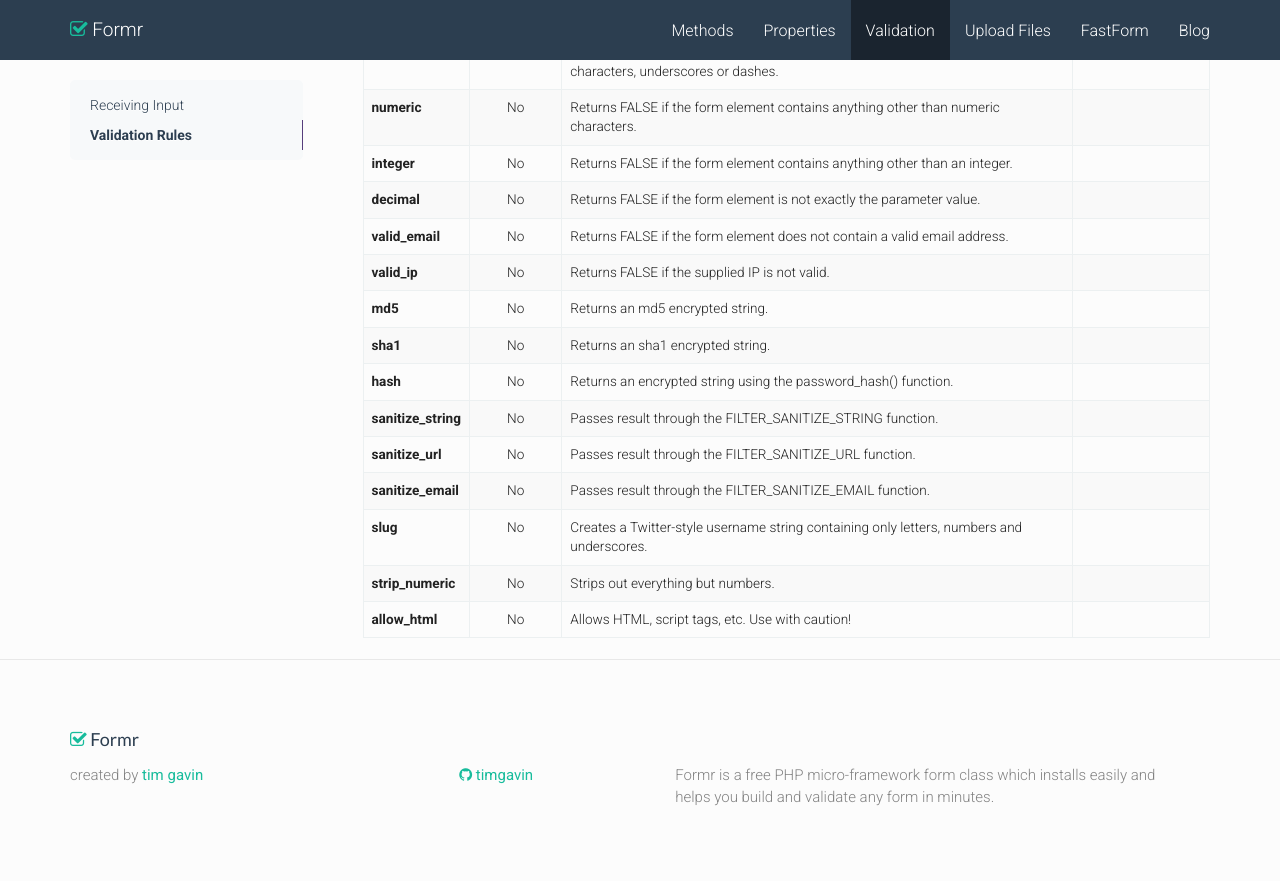
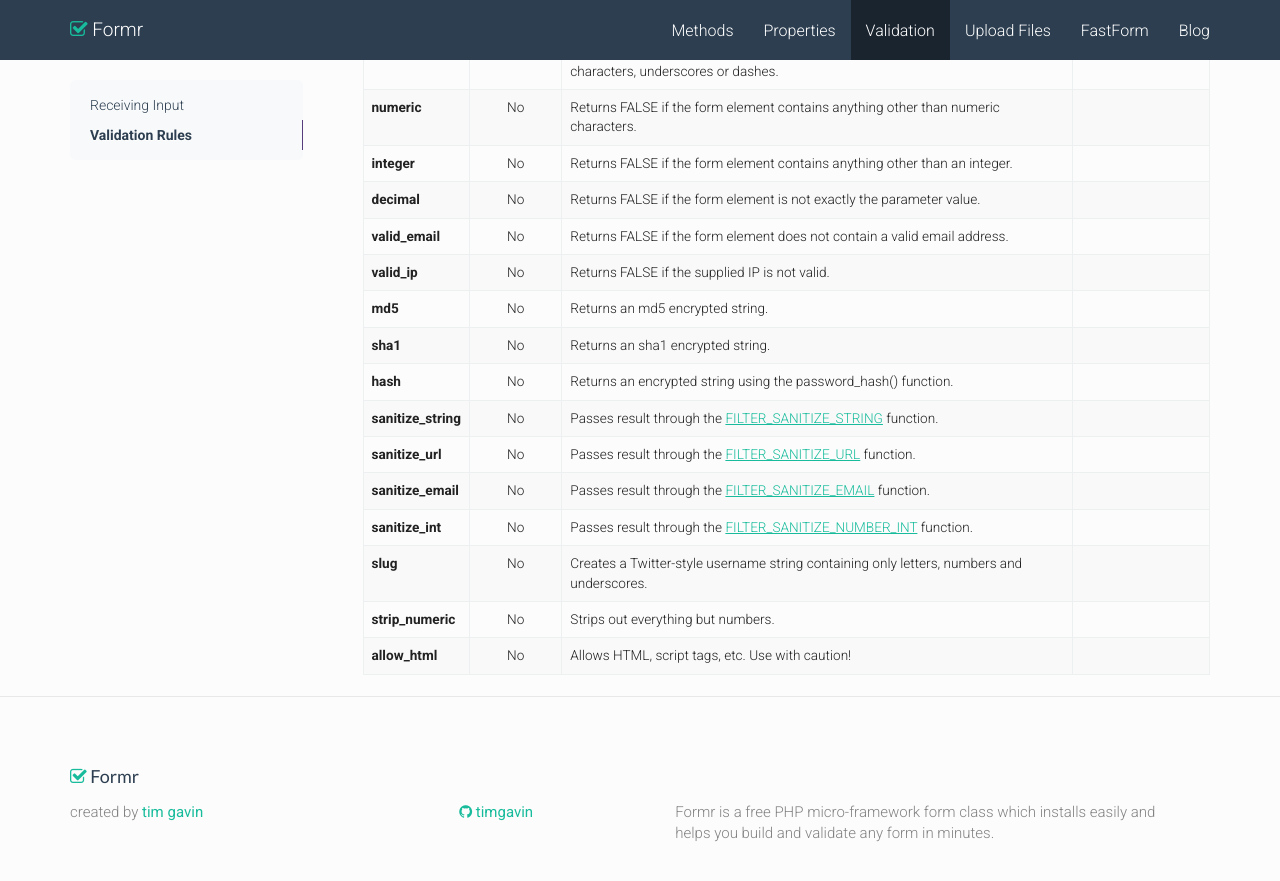
Before and after one commit to formr/formr.github.io, a Jekyll site: the page built from validation.md, in a window 1280 px wide and 900 px high, scrolled down 2921 px. Shown: the top 881 px of the window. Built offline with Jekyll 4.4.1, drawn with Linux system fonts in a browser that asks for light colours; nearby versions of some CDN libraries.

Commit message:
added validation rule

```diff
--- a/validation.md
+++ b/validation.md
@@ -229,19 +229,25 @@ The following table contains all of Formr's validation rules for the `post()` me
 <tr>
 <td class="td"><strong>sanitize_string</strong></td>
 <td class="td text-center">No</td>
-<td class="td">Passes result through the FILTER_SANITIZE_STRING function.</td>
+<td class="td">Passes result through the <a href="https://www.php.net/manual/en/filter.filters.sanitize.php">FILTER_SANITIZE_STRING</a> function.</td>
 <td class="td">&nbsp;</td>
 </tr>
 <tr>
 <td class="td"><strong>sanitize_url</strong></td>
 <td class="td text-center">No</td>
-<td class="td">Passes result through the FILTER_SANITIZE_URL function.</td>
+<td class="td">Passes result through the <a href="https://www.php.net/manual/en/filter.filters.sanitize.php">FILTER_SANITIZE_URL</a> function.</td>
 <td class="td">&nbsp;</td>
 </tr>
 <tr>
 <td class="td"><strong>sanitize_email</strong></td>
 <td class="td text-center">No</td>
-<td class="td">Passes result through the FILTER_SANITIZE_EMAIL function.</td>
+<td class="td">Passes result through the <a href="https://www.php.net/manual/en/filter.filters.sanitize.php">FILTER_SANITIZE_EMAIL</a> function.</td>
+<td class="td">&nbsp;</td>
+</tr>
+<tr>
+<td class="td"><strong>sanitize_int</strong></td>
+<td class="td text-center">No</td>
+<td class="td">Passes result through the <a href="https://www.php.net/manual/en/filter.filters.sanitize.php">FILTER_SANITIZE_NUMBER_INT</a> function.</td>
 <td class="td">&nbsp;</td>
 </tr>
 <tr>
```
